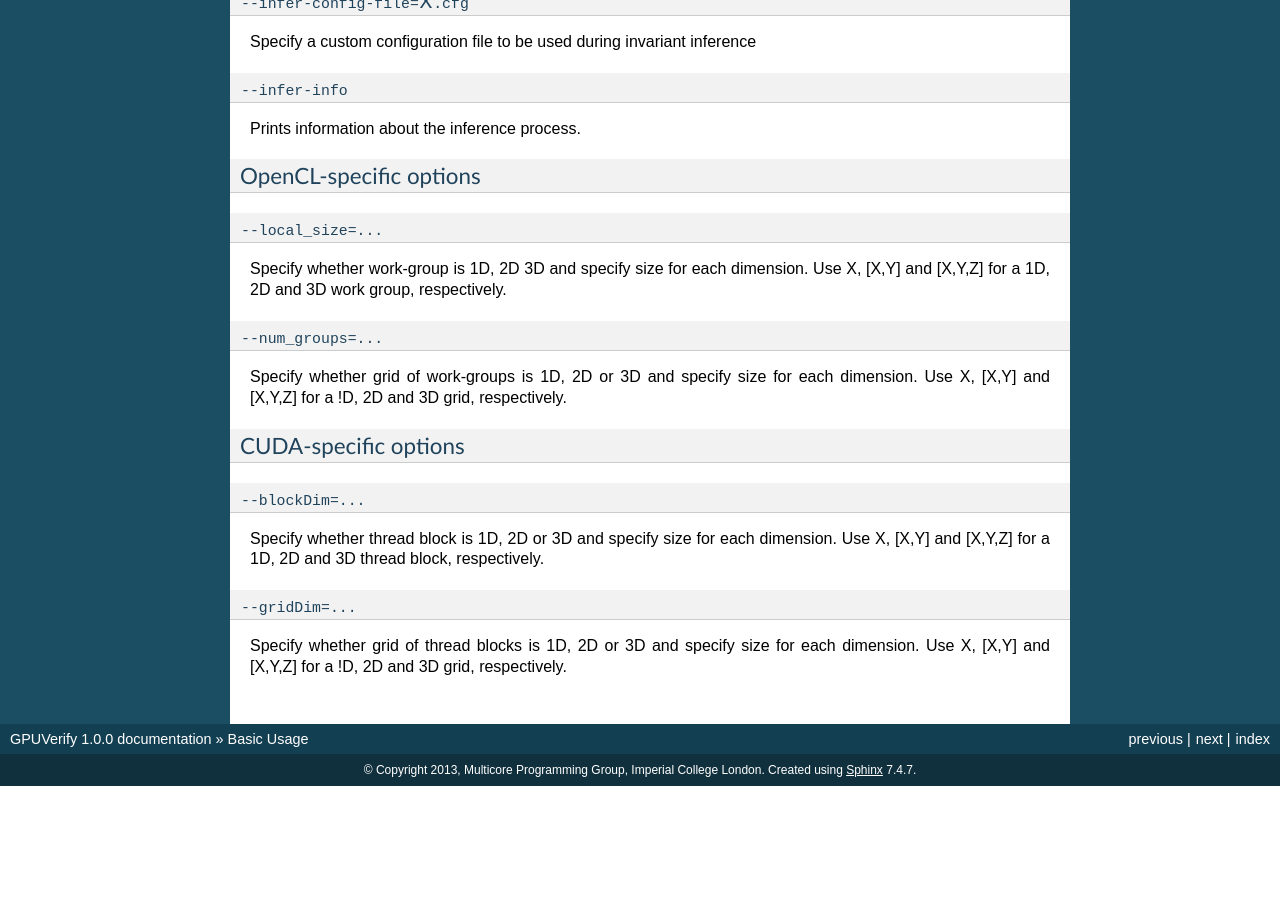
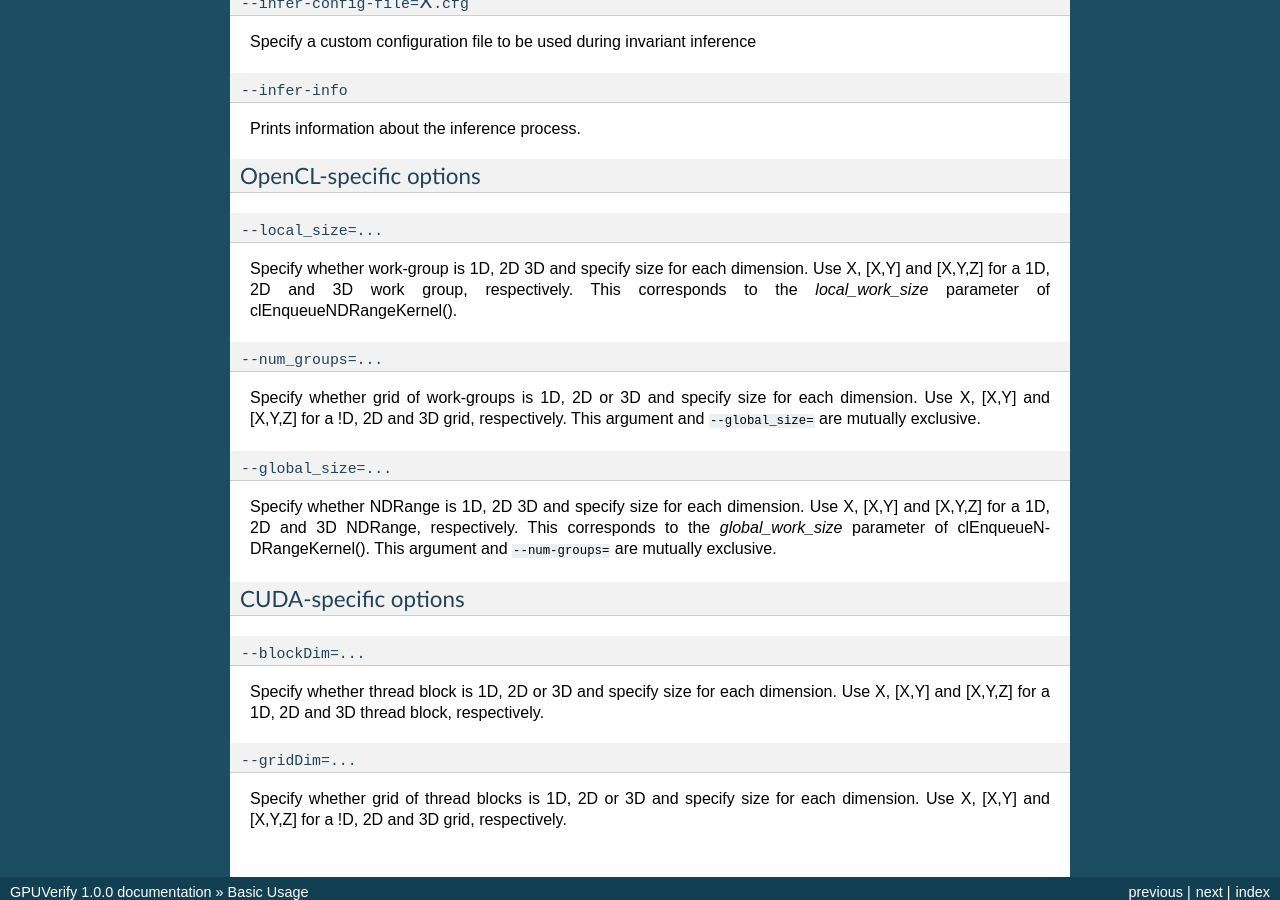
Before and after one commit to mc-imperial/gpuverify, a Sphinx documentation site: the page built from Documentation/basic_usage.rst, in a window 1280 px wide and 900 px high, scrolled down 10439 px. Built offline with Sphinx 7.4.7, drawn with Linux system fonts in a browser that asks for light colours; formulas are drawn with MathJax 3; before the commit the page ends 11225 px from its top, so only the background shows below that.

Commit message:
Added a little more information about --global_size= argument to documentation.

```diff
--- a/Documentation/basic_usage.rst
+++ b/Documentation/basic_usage.rst
@@ -625,11 +625,19 @@ OpenCL-specific options
 ^^^^^^^^^^^^^^^^^^^^
 
 Specify whether work-group is 1D, 2D 3D and specify size for each dimension.  Use X, [X,Y] and [X,Y,Z] for a 1D, 2D and 3D work group, respectively.
+This corresponds to the `local_work_size` parameter of clEnqueueNDRangeKernel().
 
 ``--num_groups=...``
 ^^^^^^^^^^^^^^^^^^^^
 
 Specify whether grid of work-groups is 1D, 2D or 3D and specify size for each dimension.  Use X, [X,Y] and [X,Y,Z] for a !D, 2D and 3D grid, respectively.
+This argument and ``--global_size=`` are mutually exclusive.
+
+``--global_size=...``
+^^^^^^^^^^^^^^^^^^^^^
+
+Specify whether NDRange is 1D, 2D 3D and specify size for each dimension.  Use X, [X,Y] and [X,Y,Z] for a 1D, 2D and 3D NDRange, respectively.
+This corresponds to the `global_work_size` parameter of clEnqueueNDRangeKernel(). This argument and ``--num-groups=`` are mutually exclusive.
 
 CUDA-specific options
 ---------------------
```
